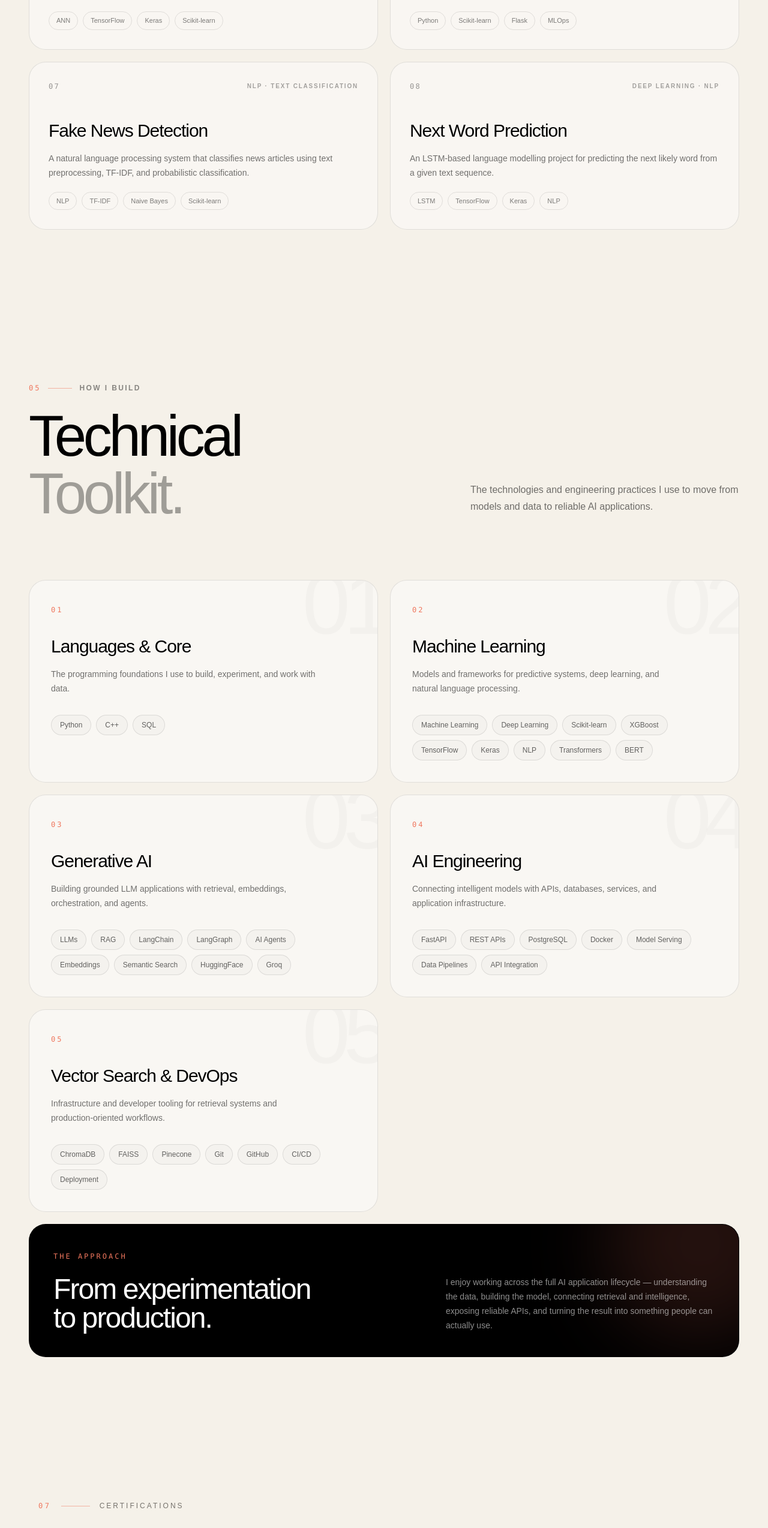
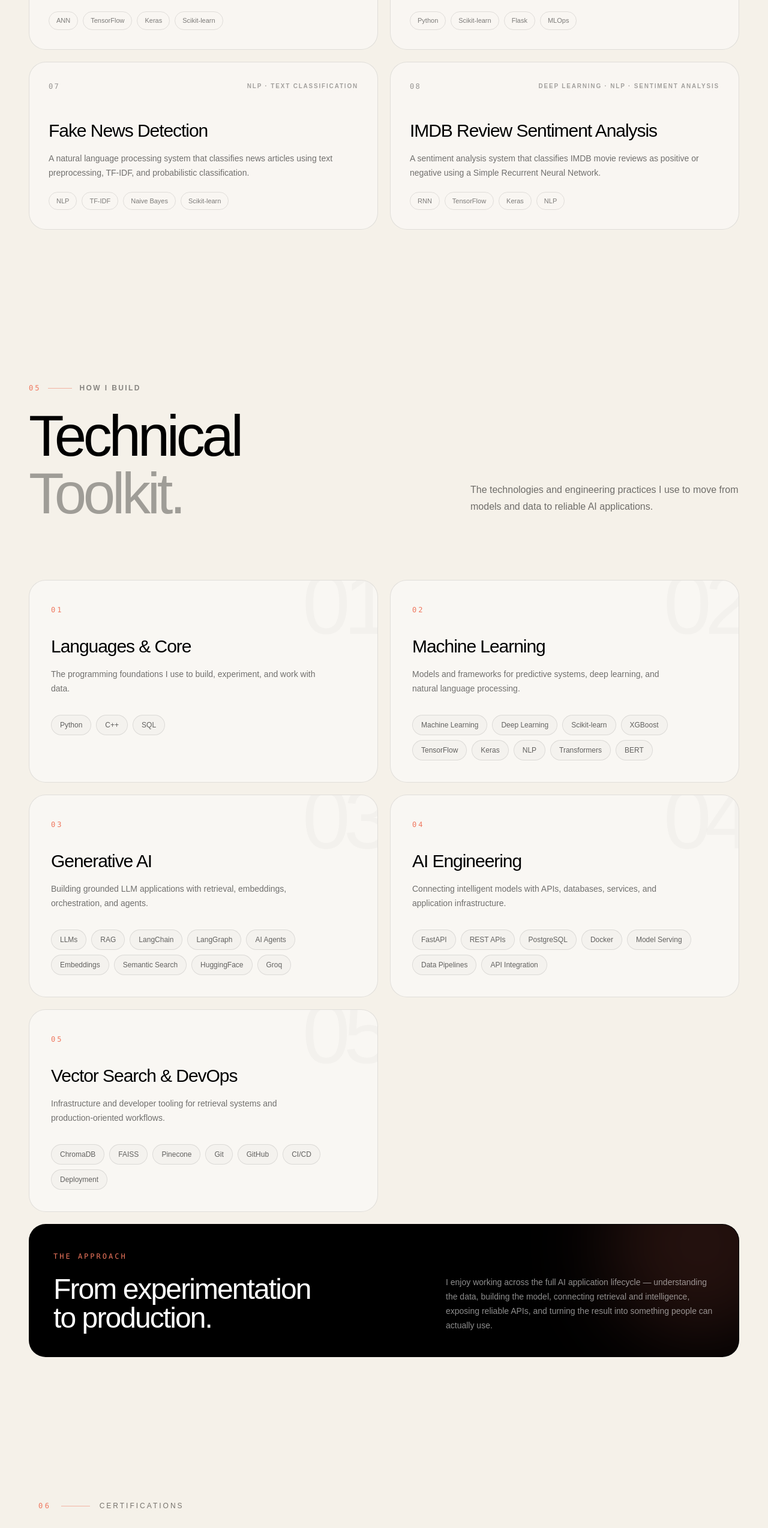
Before and after one commit to Sukhsimransingh1/Sukhsimran-Portfolio, a Next.js app: page / in a window 1280 px wide. Shown: the part 9200-11748 px from the top of the page at 60% size. Built offline with nearby package versions, Linux system fonts and the light colour scheme.

Commit message:
Section's number updated

```diff
--- a/src/components/projects/projects.tsx
+++ b/src/components/projects/projects.tsx
@@ -126,13 +126,13 @@ const moreProjects: MoreProject[] = [
     technologies: ["NLP", "TF-IDF", "Naive Bayes", "Scikit-learn"],
   },
   {
-    number: "08",
-    category: "DEEP LEARNING · NLP",
-    title: "Next Word Prediction",
-    description:
-      "An LSTM-based language modelling project for predicting the next likely word from a given text sequence.",
-    technologies: ["LSTM", "TensorFlow", "Keras", "NLP"],
-  }
+  number: "08",
+  category: "DEEP LEARNING · NLP · SENTIMENT ANALYSIS",
+  title: "IMDB Review Sentiment Analysis",
+  description:
+    "A sentiment analysis system that classifies IMDB movie reviews as positive or negative using a Simple Recurrent Neural Network.",
+  technologies: ["RNN", "TensorFlow", "Keras", "NLP"],
+}
 
 ];
 
--- a/src/components/sections/activities/activities.tsx
+++ b/src/components/sections/activities/activities.tsx
@@ -45,7 +45,7 @@ export function Activities() {
           <div>
             <div className="mb-6 flex items-center gap-4">
               <span className="font-mono text-xs tracking-[0.3em] text-[#ef775f]">
-                08
+                07
               </span>
 
               <span className="h-px w-12 bg-[#ef775f]/50" />
--- a/src/components/sections/certifications/certifications.tsx
+++ b/src/components/sections/certifications/certifications.tsx
@@ -59,7 +59,7 @@ export function Certifications() {
           <div>
             <div className="mb-6 flex items-center gap-4">
               <span className="font-mono text-xs tracking-[0.3em] text-[#ef775f]">
-                07
+                06
               </span>
 
               <span className="h-px w-12 bg-[#ef775f]/50" />
--- a/src/components/sections/contact/contact.tsx
+++ b/src/components/sections/contact/contact.tsx
@@ -39,7 +39,7 @@ export function Contact() {
         {/* Section heading */}
         <div className="mb-16 flex items-center gap-4">
           <span className="font-mono text-xs tracking-[0.3em] text-[#ef775f]">
-            09
+            08
           </span>
 
           <span className="h-px w-12 bg-[#ef775f]/50" />
```
